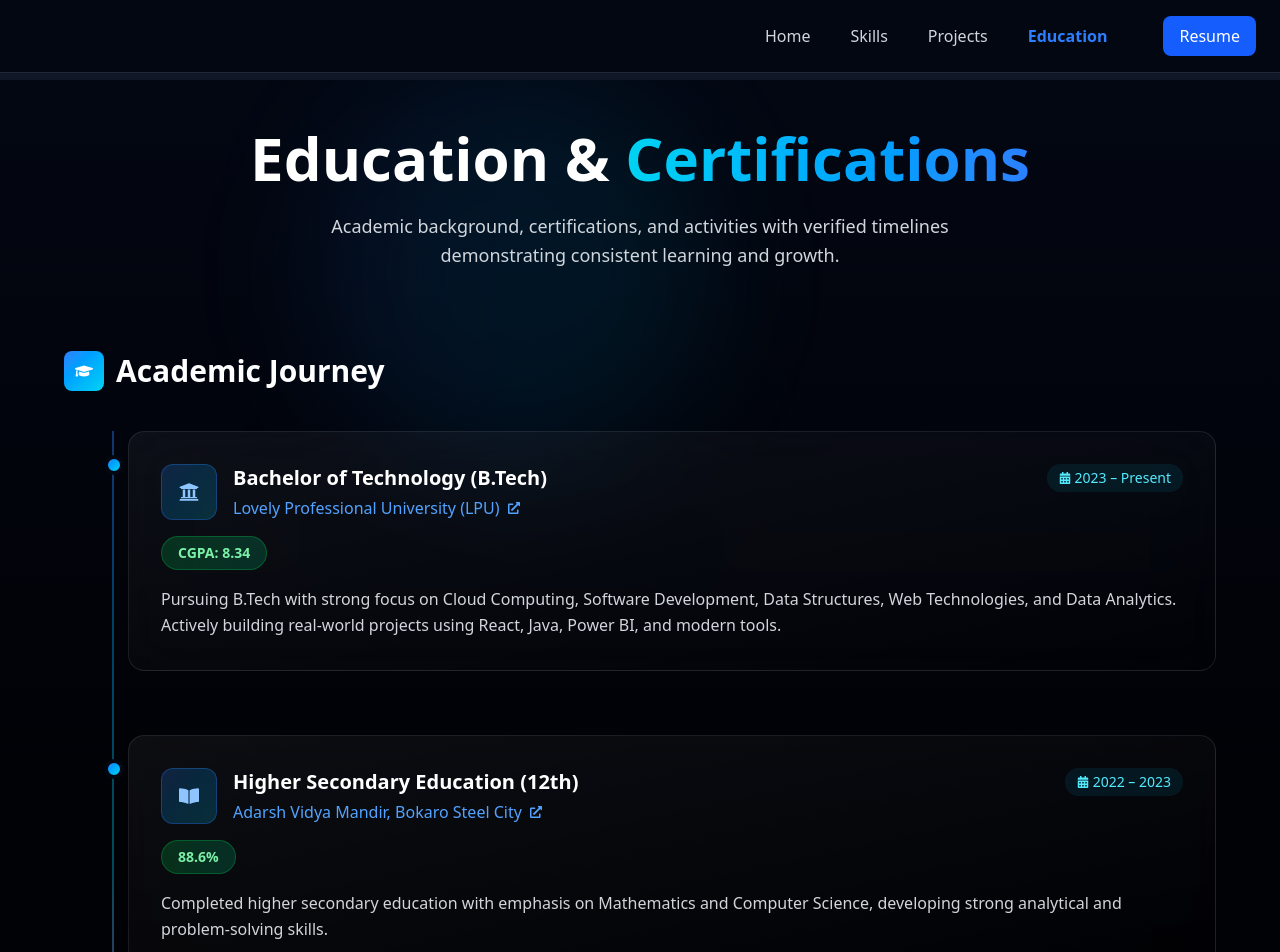
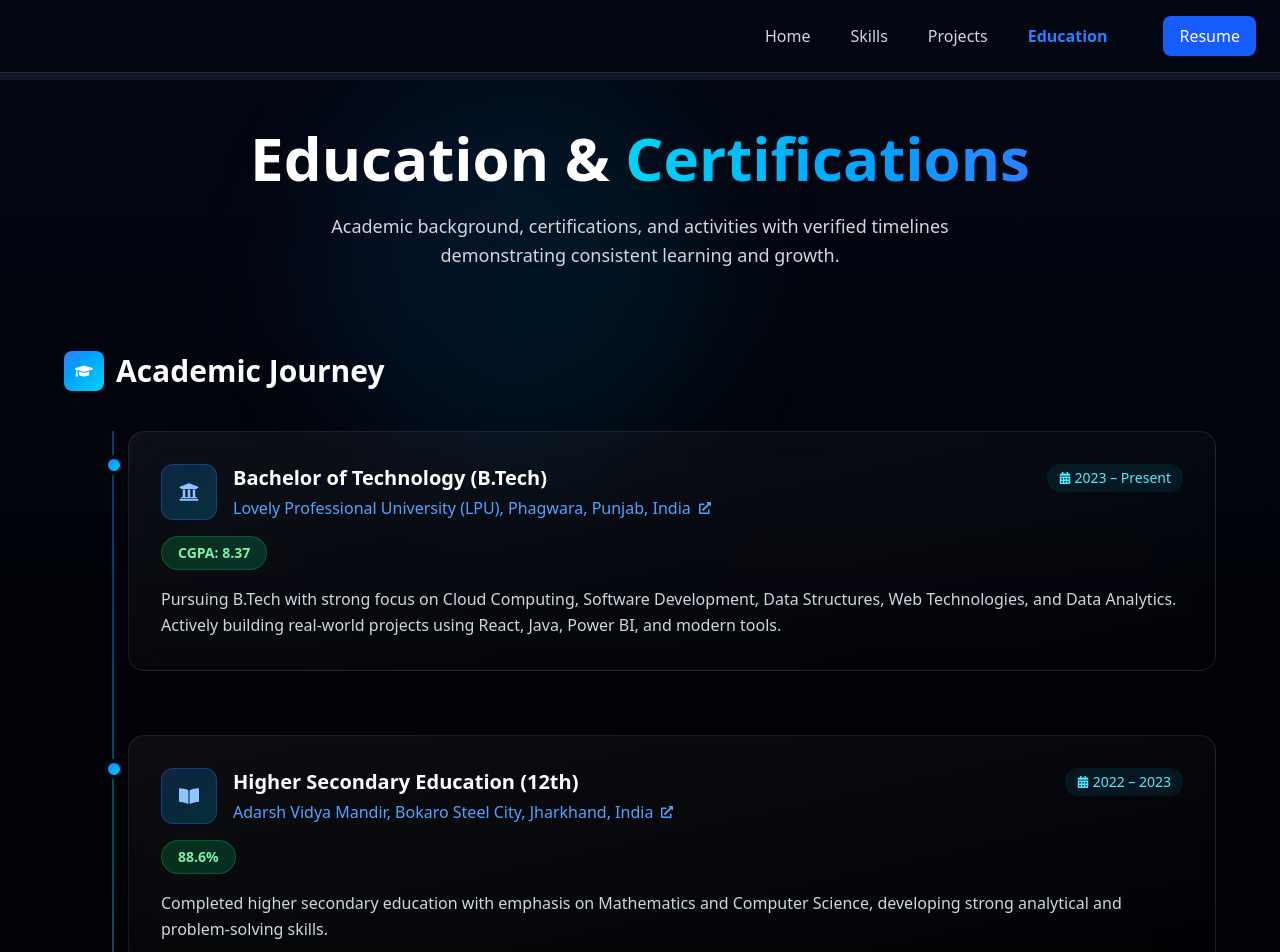
Before and after one commit to kumarikashish-04/Portfolio, a React (Vite) app: page /education in a window 1280 px wide. Shown: the top 952 px of the page. Built offline with nearby package versions, Linux system fonts and the light colour scheme.

Commit message:
updated project page button navigation

```diff
--- a/src/pages/Education.jsx
+++ b/src/pages/Education.jsx
@@ -6,8 +6,9 @@ export default function Education() {
     {
       degree: "Bachelor of Technology (B.Tech)",
       institution: "Lovely Professional University (LPU)",
+      address:" Phagwara, Punjab, India",
       duration: "2023 – Present",
-      score: "CGPA: 8.34",
+      score: "CGPA: 8.37",
       link: "https://www.lpu.in",
       description:
         "Pursuing B.Tech with strong focus on Cloud Computing, Software Development, Data Structures, Web Technologies, and Data Analytics. Actively building real-world projects using React, Java, Power BI, and modern tools.",
@@ -15,7 +16,8 @@ export default function Education() {
     },
     {
       degree: "Higher Secondary Education (12th)",
-      institution: "Adarsh Vidya Mandir, Bokaro Steel City",
+      institution: "Adarsh Vidya Mandir",
+      address: "Bokaro Steel City, Jharkhand, India",
       duration: "2022 – 2023",
       score: "88.6%",
       link: "https://avmbokaro.co.in/#",
@@ -25,7 +27,8 @@ export default function Education() {
     },
     {
       degree: "Secondary Education (10th)",
-      institution: "Adarsh Vidya Mandir, Bokaro Steel City",
+      institution: "Adarsh Vidya Mandir",
+      address: "Bokaro Steel City, Jharkhand, India",
       duration: "2020 – 2021",
       score: "88%",
       link: "https://avmbokaro.co.in/#",
@@ -149,8 +152,9 @@ export default function Education() {
                           rel="noopener noreferrer"
                           className="inline-flex items-center gap-2 text-blue-400 font-medium hover:text-cyan-300 transition-colors group/link mt-1"
                         >
-                          {edu.institution}
+                          {edu.institution}, {edu.address}
                           <FaExternalLinkAlt className="text-xs group-hover/link:translate-x-0.5 transition-transform" />
+
                         </a>
                       </div>
                     </div>
--- a/src/pages/Home.jsx
+++ b/src/pages/Home.jsx
@@ -3,6 +3,7 @@ import avatar from "../assets/avatar.png";
 import { FaEnvelope, FaLinkedin, FaArrowRight, FaGithub, FaDownload } from "react-icons/fa";
 import resume from "../assets/resume.pdf";
 import profile from "../assets/profile.jpg";
+import { Link } from "react-router-dom";
 
 const roles = [
   "Software Engineer",
@@ -97,17 +98,12 @@ export default function Home() {
                 <FaArrowRight className="group-hover:translate-x-1 transition-transform" />
               </button>
 
-              <button
-                onClick={() => {
-                  document.getElementById("projects")?.scrollIntoView({
-                    behavior: "smooth",
-                  });
-                }}
-                className="group px-8 py-4 border-2 border-gray-700 hover:border-blue-500 rounded-xl font-semibold text-white hover:text-blue-400 transition-all duration-300 hover:-translate-y-1 flex items-center justify-center gap-2"
-              >
-                <span>View Projects</span>
-                <FaArrowRight className="group-hover:translate-x-1 transition-transform" />
-              </button>
+              <Link to="/projects">
+  <button className="group px-8 py-4 border-2 border-gray-700 hover:border-blue-500 rounded-xl font-semibold text-white hover:text-blue-400 transition-all duration-300 hover:-translate-y-1 flex items-center justify-center gap-2">
+    <span>View Projects</span>
+    <FaArrowRight className="group-hover:translate-x-1 transition-transform" />
+  </button>
+</Link>
             </div>
 
             {/* Email Button - Centered between other buttons
```
